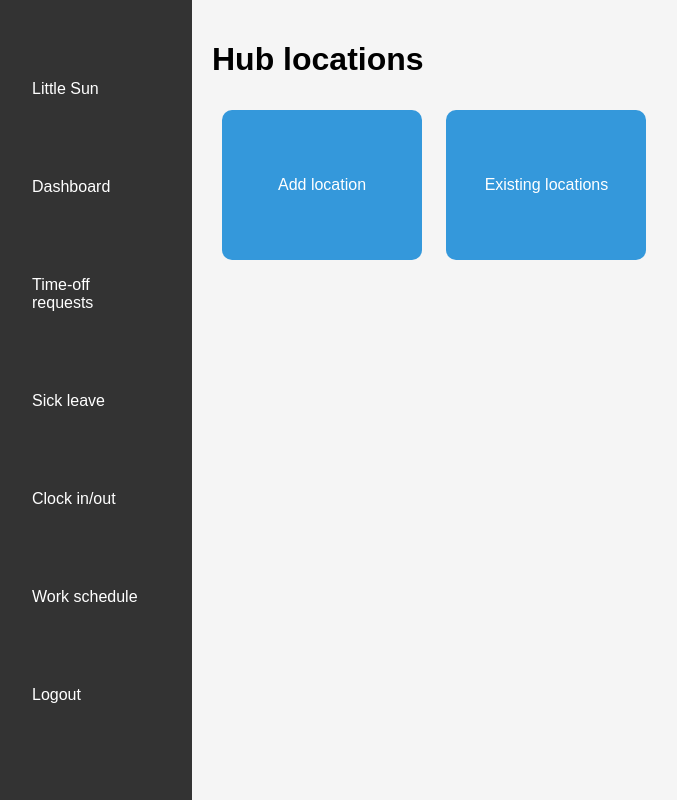
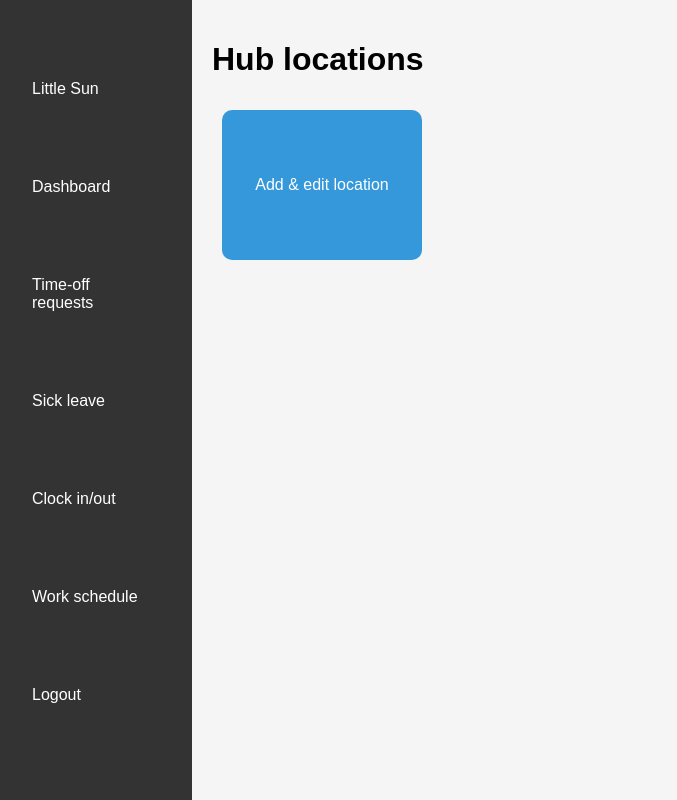
Before and after one commit to FaheerHakim/LittleSun-Project, a PHP site: page /location.php in a window 1280 px wide. Shown: the whole page, without its empty margins (8-685 px from the left). Run offline with PHP 8.4, Linux system fonts and the light colour scheme; the visitor is signed in with stand-in values (Sample User, id 1); data that the repository does not hold is empty.

Commit message:
location

```diff
--- a/location.php
+++ b/location.php
@@ -24,8 +24,7 @@ $user = $_SESSION['user'];
 
 <div class="main">
     <h1><span class="title"> Hub locations </span></h1>
-    <div onclick="location.href='add_location.php';" class="info-square">Add location</div>
-    <div onclick="location.href='edit_location.php';" class="info-square">Existing locations</div>
+    <div onclick="location.href='add_location.php';" class="info-square">Add & edit location</div>
 </div>
 </body>
 </html>
```
